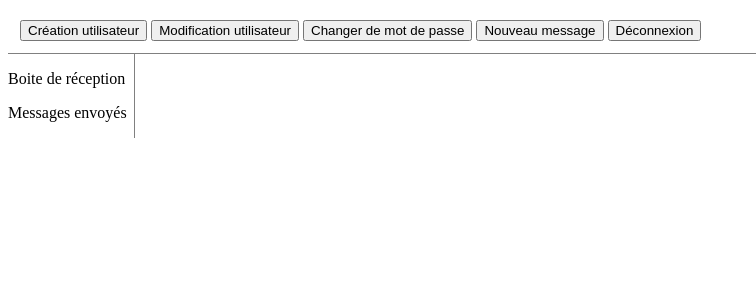
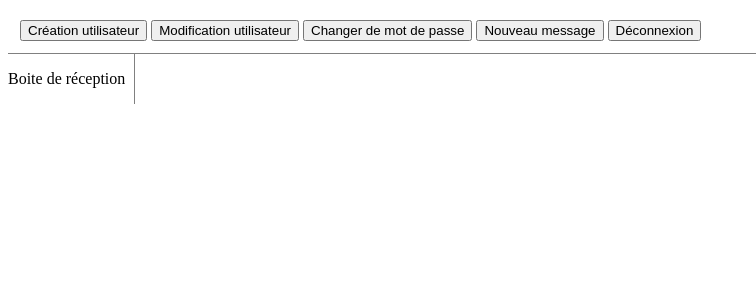
Before and after one commit to Schnoudli/Projet1-STI, a PHP site: page /index.php in a window 1280 px wide. Shown: the top 300 px of the page, without its empty margins (0-756 px from the left). Run offline with PHP 8.4, Linux system fonts and the light colour scheme; the visitor is signed in with stand-in values (Sample User, id 1).

Commit message:
Final version

```diff
--- a/html/INC/manageLayout.php
+++ b/html/INC/manageLayout.php
@@ -21,7 +21,6 @@ if (isset($_SESSION["user_id"])){
             .'<main>'
             .'<div id="lateral">'
             .'<p onclick="getAllMessage()">Boite de réception</p>'
-            .'<p>Messages envoyés</p>'
             .'</div>'
             .'<div id="content">'
             .'</div>'
```
